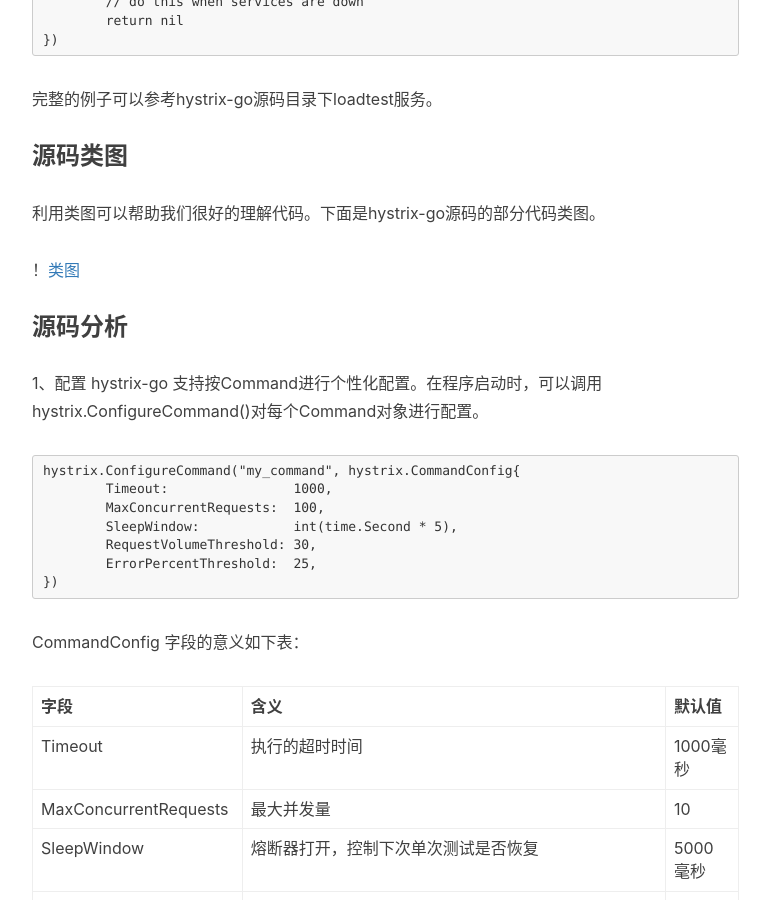
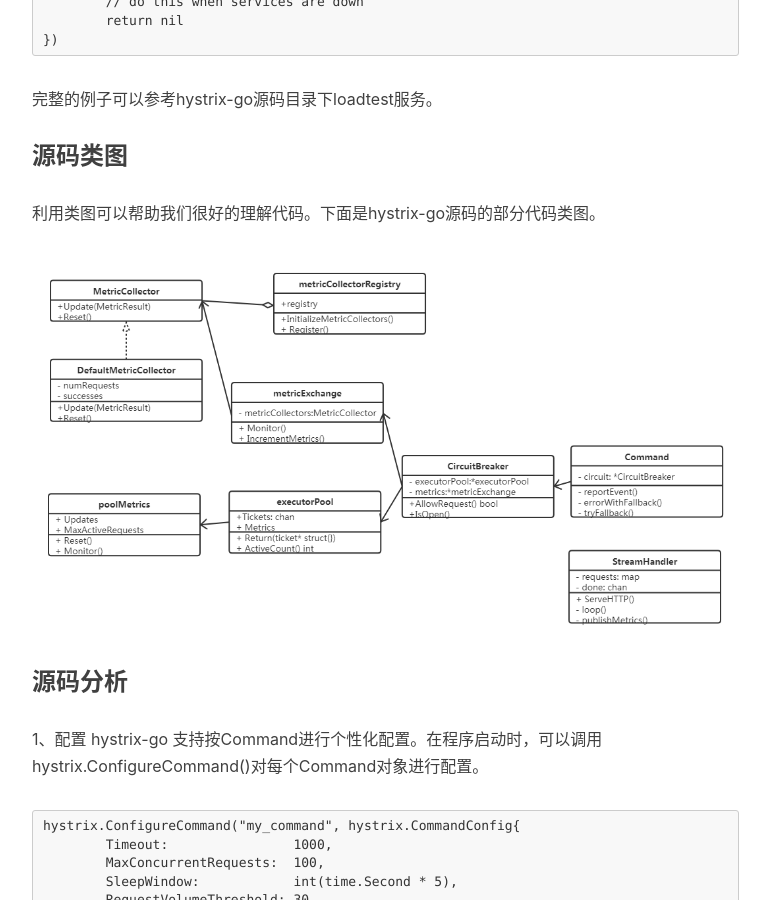
Before and after one commit to gotolee/gotolee.github.io, a Jekyll site: the page built from _posts/2020-02-20-hystrix-go源码分析.md, in a window 1280 px wide and 900 px high, scrolled down 926 px. Shown: the whole window, without its empty margins (233-1003 px from the left). Built offline with Jekyll 4.4.1, drawn with Linux system fonts in a browser that asks for light colours; nearby versions of some CDN libraries; our own code applies the rules of GitHub Pages for plain Markdown files; comment, search, counter and statistics services are not loaded.

Commit message:
update files

````diff
--- a/_posts/2020-02-20-hystrix-go源码分析.md
+++ b/_posts/2020-02-20-hystrix-go源码分析.md
@@ -22,7 +22,7 @@
 
 利用类图可以帮助我们很好的理解代码。下面是hystrix-go源码的部分代码类图。
 
-！[类图](images/hystrix-go/hystrix-go.png)
+![](/images/hystrix-go/hystrix-go.png)
 
 ### 源码分析
 
@@ -324,7 +324,7 @@
 
 ```
 
-![流程图](images/hystrix-go/command.png)
+![](/images/hystrix-go/command.png)
 
 7、监控
 
````
Also changed, not shown: images/hystrix-go/hystrix-go.png.
